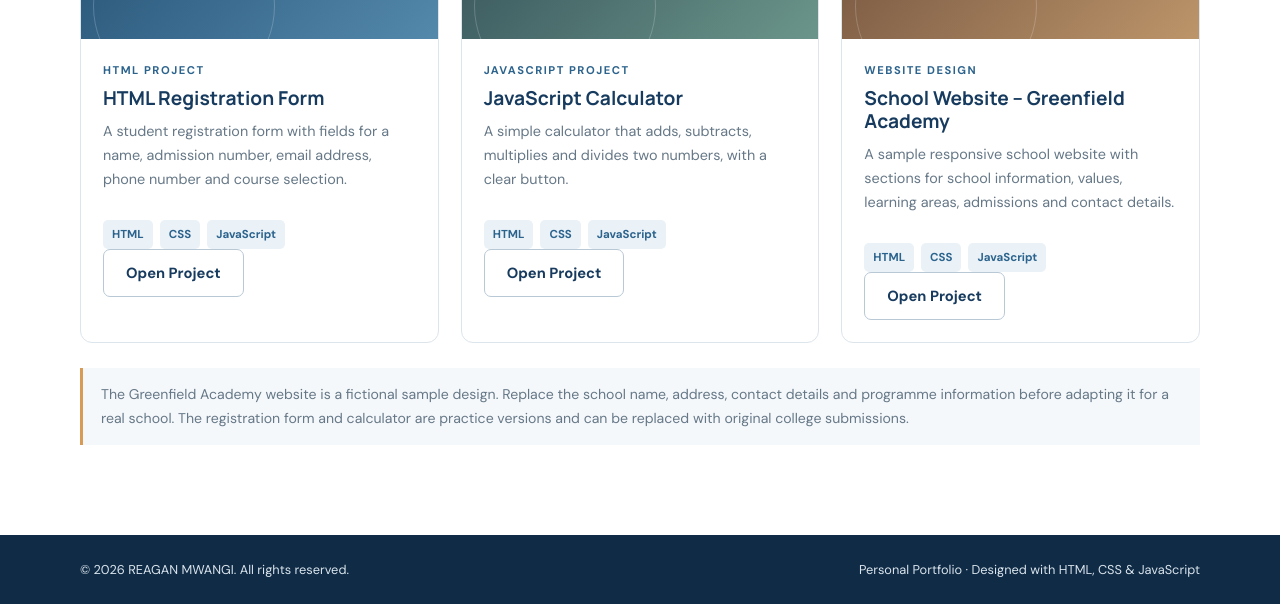
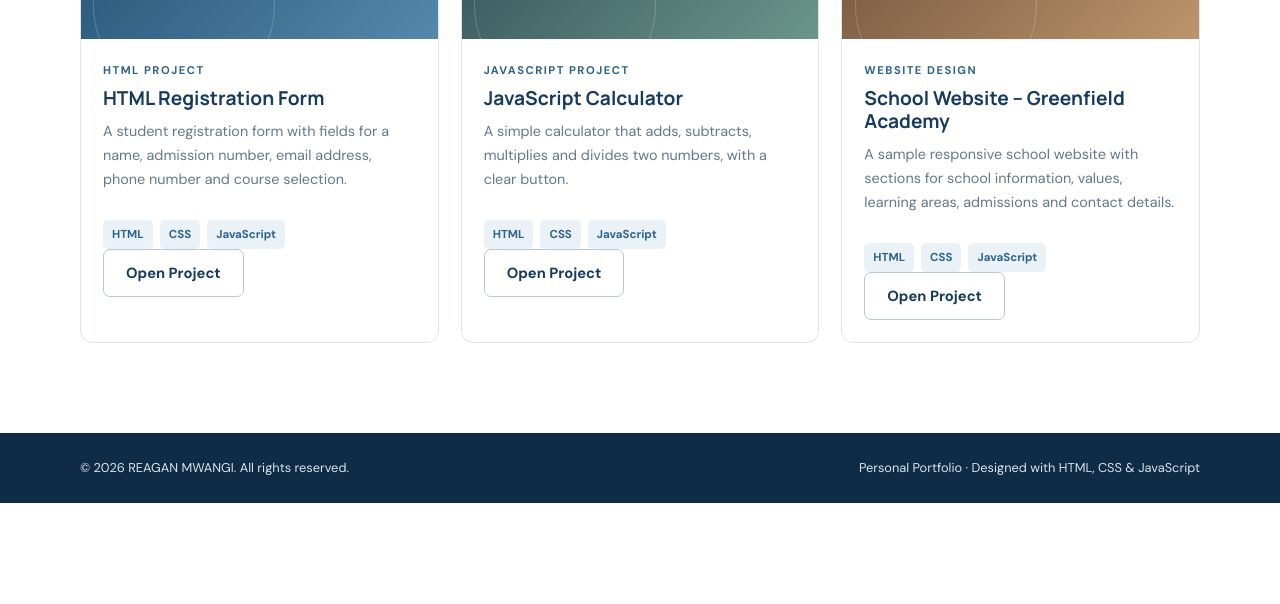
Before and after one commit to Reagan-tech456/fluffy-computing-machine, a plain HTML site: page projects.html in a window 1280 px wide. Shown: the part 497-1101 px from the top of the page. After the commit the page ends 1000 px from the top, so only its background shows below. Drawn offline with Linux system fonts and the light colour scheme.

Commit message:
Remove project disclaimer text from Projects page

```diff
--- a/projects.html
+++ b/projects.html
@@ -23,7 +23,6 @@
       <article class="project-card"><div class="project-art art-two"><span>02</span><strong>JS</strong></div><div class="project-content"><p class="project-type">JAVASCRIPT PROJECT</p><h2>JavaScript Calculator</h2><p>A simple calculator that adds, subtracts, multiplies and divides two numbers, with a clear button.</p><div class="tag-list"><span>HTML</span><span>CSS</span><span>JavaScript</span></div><a class="button button-outline" href="javascript-calculator.html">Open Project</a></div></article>
       <article class="project-card"><div class="project-art art-three"><span>03</span><strong>WEB</strong></div><div class="project-content"><p class="project-type">WEBSITE DESIGN</p><h2>School Website – Greenfield Academy</h2><p>A sample responsive school website with sections for school information, values, learning areas, admissions and contact details.</p><div class="tag-list"><span>HTML</span><span>CSS</span><span>JavaScript</span></div><a class="button button-outline" href="school-website/index.html">Open Project</a></div></article>
     </section>
-    <p class="project-reminder">The Greenfield Academy website is a fictional sample design. Replace the school name, address, contact details and programme information before adapting it for a real school. The registration form and calculator are practice versions and can be replaced with original college submissions.</p>
   </main>
   <footer class="site-footer"><div class="container footer-inner"><p>© <span class="year"></span> REAGAN MWANGI. All rights reserved.</p><p>Personal Portfolio · Designed with HTML, CSS &amp; JavaScript</p></div></footer>
 </body>
```
